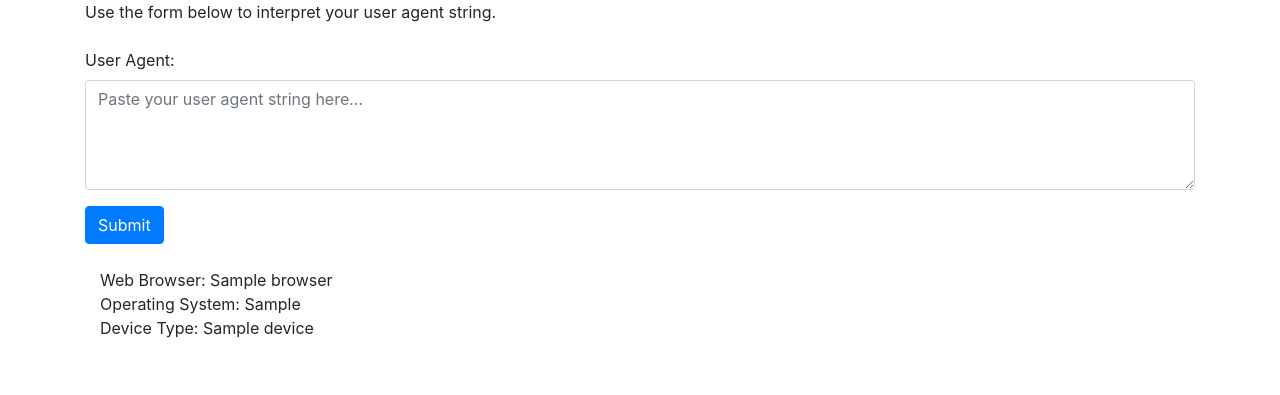
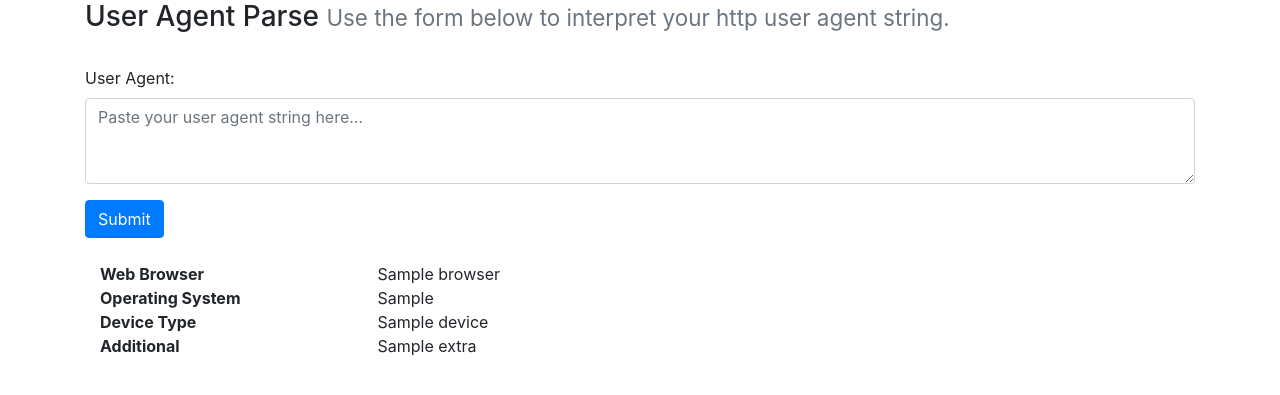
Before and after one commit to aledmorris/flask_user_agent, a Flask app: template templates/index.html in a window 1280 px wide. Shown: the part 56-451 px from the top of the page. Run offline with Flask 2, Linux system fonts and the light colour scheme; the template is opened without the code that fills it: most values are stand-ins (such as "Sample title", 1, 10 or a date in 2020); some libraries are stand-ins or nearby versions.

Commit message:
commit on 'master'

```diff
--- a/app.py
+++ b/app.py
@@ -25,4 +25,9 @@ def index():
             os_data = str(ua_string.os.family) + " " + str(ua_string.os.version_string)
             device_data = str(ua_string.device.brand) + " " + str(ua_string.device.family) + " (" + str(ua_string.device.model) + ")"
 
-    return render_template("index.html", message=error, browser = browser_data, os = os_data, device = device_data)
+            if "IE" in str(ua_string.browser.family):
+                extra_data = "Internet Explorer is not supported, please use a modern browser."
+            elif "Safari" not in str(ua_string.browser.family) and "ios" in str(ua_string.os.family.lower()):
+                extra_data = "Only Safari browser is supported on iOS, other browsers do not have WebRTC capability."
+
+    return render_template("index.html", message=error, browser = browser_data, os = os_data, device = device_data, extra = extra_data)
--- /dev/null
+++ b/static/site.css
@@ -0,0 +1 @@
+/* holding CSS file, waiting for content!
--- a/templates/index.html
+++ b/templates/index.html
@@ -4,11 +4,14 @@ Home
 {% endblock %}
 {% block content %}
 <div class="container-md">
-    Use the form below to interpret your user agent string.<br>
+    <h3>
+        User Agent Parse
+        <small class="text-muted">Use the form below to interpret your http user agent string.</small>
+    </h3>
     <form action="/" method="POST">
         <div class="form-group">
             <label for="comment"><br>User Agent:</label>
-            <textarea class="form-control" rows="4" id="user_agent" name="user_agent" placeholder="Paste your user agent string here..."></textarea>
+            <textarea class="form-control" rows="3" id="user_agent" name="user_agent" placeholder="Paste your user agent string here..."></textarea>
         </div>
 
         <button type="submit" class="btn btn-primary">Submit</button>
@@ -16,12 +19,29 @@ Home
     <br>
         <div class="container-md">
             {% if message %}
-                {{ message }}
+                <div class="row">
+                    <div class="col-md-6"><p class="text-danger">{{ message }}</p></div>
+                </div>
             {% endif %}
             {% if browser %}
-                Web Browser: {{ browser }}<br>
-                Operating System: {{ os }}<br>
-                Device Type: {{ device }}<br>
+                <div class="row">
+                    <div class="col-md-3"><b>Web Browser</b></div>
+                    <div class="col-md-4">{{ browser }}</div>
+                </div>
+                <div class="row">
+                    <div class="col-md-3"><b>Operating System</b></div>
+                    <div class="col-md-4">{{ os }}</div>
+                </div>
+                <div class="row">
+                    <div class="col-md-3"><b>Device Type</b></div>
+                    <div class="col-md-4">{{ device }}</div>
+                </div>
+                {% if extra %}
+                    <div class="row">
+                        <div class="col-md-3"><b>Additional</b></div>
+                        <div class="col-md-4">{{ extra }}</div>
+                    </div>
+                {% endif %}
             {% endif %}
         </div>
     <br>
```
